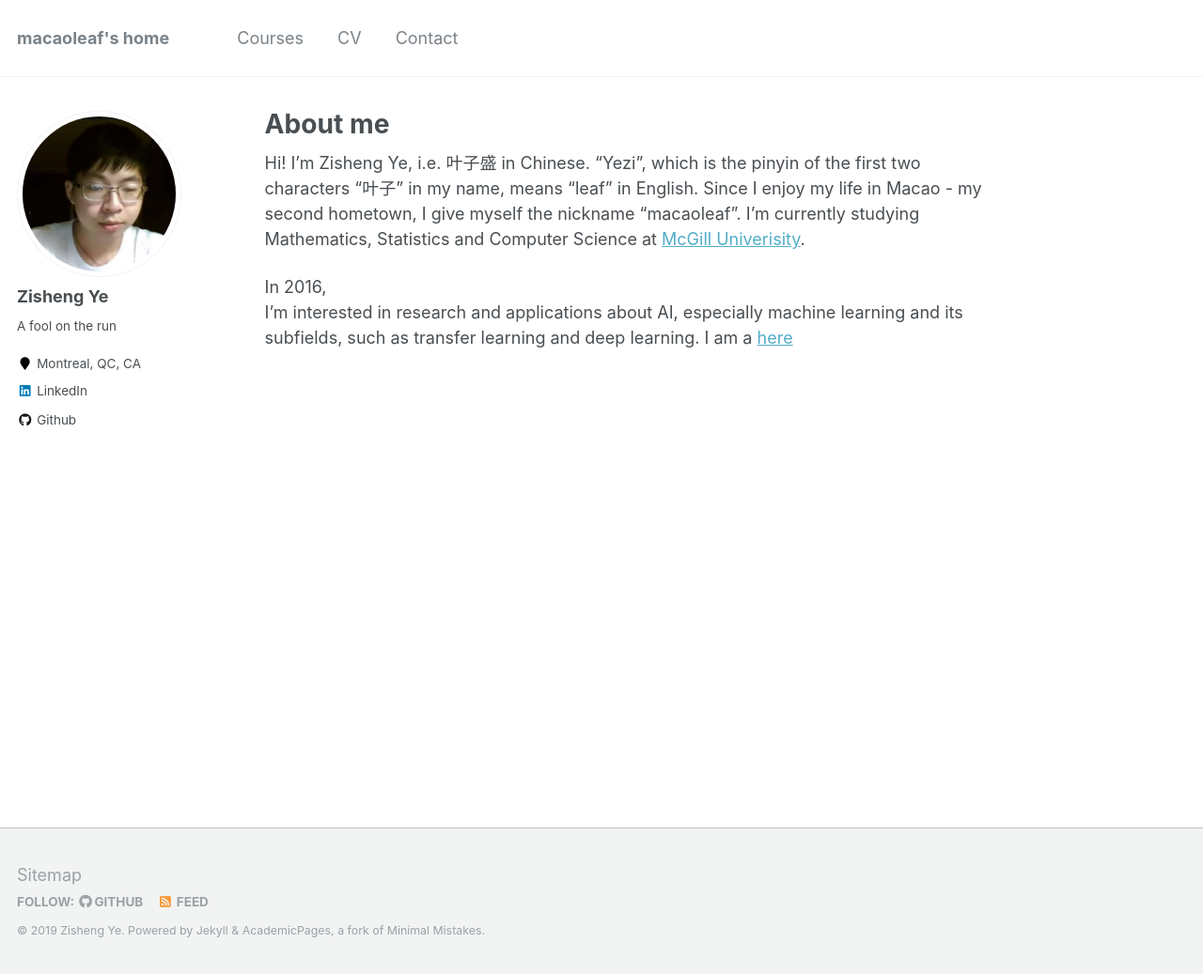
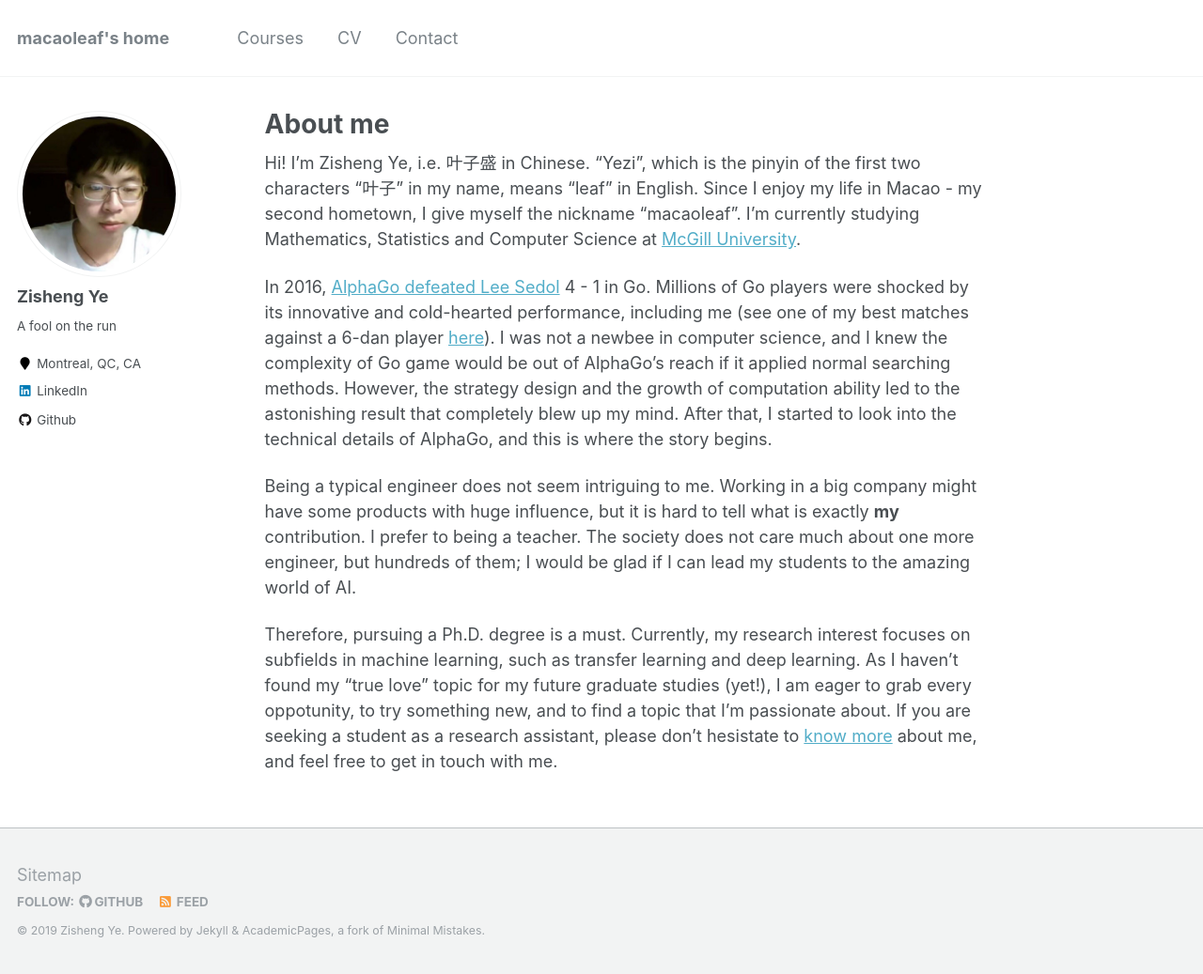
Before and after one commit to macaoleaf/macaoleaf.github.io, a Jekyll site: the page built from _pages/about.md, in a window 1280 px wide and 1037 px high. Shown: the whole window at 94% size. Built offline with Jekyll 4.4.1, drawn with Linux system fonts in a browser that asks for light colours.

Commit message:
research part completed

```diff
--- a/_pages/about.md
+++ b/_pages/about.md
@@ -8,7 +8,10 @@ redirect_from:
   - /about.html
 ---
 
-Hi! I'm Zisheng Ye, i.e. 叶子盛 in Chinese. "Yezi", which is the pinyin of the first two characters "叶子" in my name, means "leaf" in English. Since I enjoy my life in Macao - my second hometown, I give myself the nickname "macaoleaf". I'm currently studying Mathematics, Statistics and Computer Science at [McGill Univerisity](https://mcgill.ca).
+Hi! I'm Zisheng Ye, i.e. 叶子盛 in Chinese. "Yezi", which is the pinyin of the first two characters "叶子" in my name, means "leaf" in English. Since I enjoy my life in Macao - my second hometown, I give myself the nickname "macaoleaf". I'm currently studying Mathematics, Statistics and Computer Science at [McGill University](https://mcgill.ca).
 
-In 2016,
-I'm interested in research and applications about AI, especially machine learning and its subfields, such as transfer learning and deep learning. I am a [here](https://share.yikeweiqi.com/sgf/dtl?id=978681&type=1)
+In 2016, [AlphaGo defeated Lee Sedol](https://en.wikipedia.org/wiki/AlphaGo_versus_Lee_Sedol) 4 - 1 in Go. Millions of Go players were shocked by its innovative and cold-hearted performance, including me (see one of my best matches against a 6-dan player [here](https://share.yikeweiqi.com/sgf/dtl?id=978681&type=1)). I was not a newbee in computer science, and I knew the complexity of Go game would be out of AlphaGo's reach if it applied normal searching methods. However, the strategy design and the growth of computation ability led to the astonishing result that completely blew up my mind. After that, I started to look into the technical details of AlphaGo, and this is where the story begins.
+
+Being a typical engineer does not seem intriguing to me. Working in a big company might have some products with huge influence, but it is hard to tell what is exactly **my** contribution. I prefer to being a teacher. The society does not care much about one more engineer, but hundreds of them; I would be glad if I can lead my students to the amazing world of AI.
+
+Therefore, pursuing a Ph.D. degree is a must. Currently, my research interest focuses on subfields in machine learning, such as transfer learning and deep learning. As I haven't found my "true love" topic for my future graduate studies (yet!), I am eager to grab every oppotunity, to try something new, and to find a topic that I'm passionate about. If you are seeking a student as a research assistant, please don't hesistate to [know more](https://macaoleaf.github.io/cv/) about me, and feel free to get in touch with me.
```
